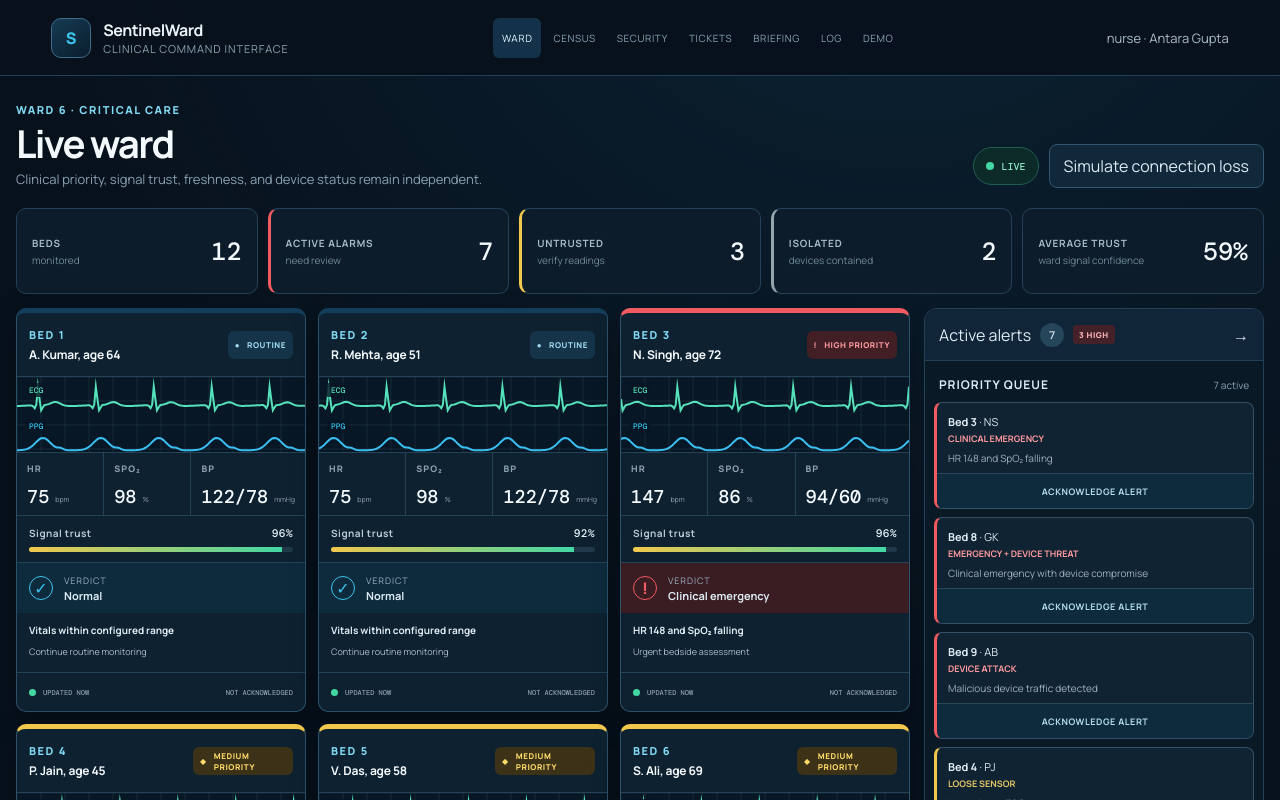
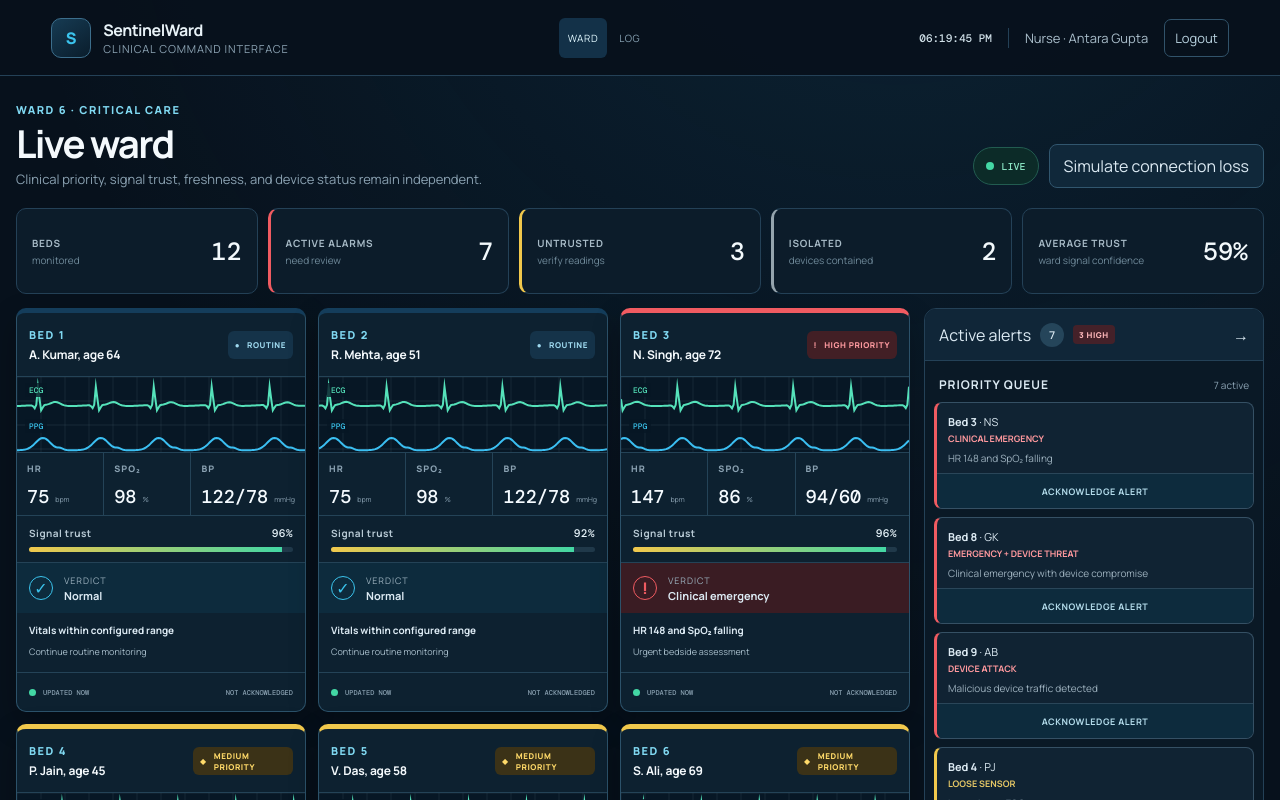
Before and after one commit to aragupta1225/sentinelward-frontend, a React (Vite) app: page /ward in a window 1280 px wide. Shown: the top 800 px of the page. Built offline with nearby package versions, Linux system fonts and the light colour scheme.

Commit message:
feat: add role-aware application shell

```diff
--- a/src/App.tsx
+++ b/src/App.tsx
@@ -1,14 +1,22 @@
+import { useEffect, useState } from 'react'
 import { Link, NavLink, Navigate, Route, Routes } from 'react-router-dom'
 import { BedDetailFunctionalPage } from './pages/BedDetailFunctionalPage'
 import { ActionLogPage, BriefingPage, CensusPage, DemoPage, IncidentPage, LandingPage, LoginPage, ReportPage, SecurityPage, TelegramPage, TicketsPage } from './pages/OperationalPages'
 import { WardPage } from './pages/WardPage'
 import { WardMilestonePage } from './pages/WardMilestonePage'
 import { useBedDetailStore } from './store/bedDetailStore'
+import { canViewScreen, ROLE_LABELS, type ScreenId } from './domain/access'
 
 const navigation = [
-  ['/ward', 'Ward'], ['/census', 'Census'], ['/security', 'Security'],
-  ['/tickets', 'Tickets'], ['/briefing', 'Briefing'], ['/log', 'Log'], ['/demo', 'Demo'],
+  ['/ward', 'Ward', 'ward'], ['/census', 'Census', 'census'], ['/security', 'Security', 'security'],
+  ['/tickets', 'Tickets', 'tickets'], ['/briefing', 'Briefing', 'briefing'], ['/log', 'Log', 'log'], ['/demo', 'Demo', 'demo'],
 ] as const
+
+function WardClock() {
+  const [time, setTime] = useState(() => Date.now())
+  useEffect(() => { const timer = window.setInterval(() => setTime(Date.now()), 1000); return () => window.clearInterval(timer) }, [])
+  return <time dateTime={new Date(time).toISOString()}>{new Intl.DateTimeFormat('en', { hour: '2-digit', minute: '2-digit', second: '2-digit' }).format(time)}</time>
+}
 
 export default function App() {
   const role = useBedDetailStore((state) => state.currentRole)
@@ -17,8 +25,8 @@ export default function App() {
       <a className="skip-link" href="#main-content">Skip to main content</a>
       <header className="topbar">
         <Link className="brand" to="/ward" aria-label="SentinelWard ward view"><span className="brand__mark" aria-hidden="true">S</span><span><strong>SentinelWard</strong><small>Clinical command interface</small></span></Link>
-        <nav className="primary-nav" aria-label="Primary">{navigation.map(([to, label]) => <NavLink key={to} to={to}>{label}</NavLink>)}</nav>
-        <div className="topbar__context"><span>{role.replace('_', ' ')} · Antara Gupta</span></div>
+        <nav className="primary-nav" aria-label="Primary">{navigation.filter(([, , screen]) => canViewScreen(role, screen as ScreenId)).map(([to, label]) => <NavLink key={to} to={to}>{label}</NavLink>)}</nav>
+        <div className="topbar__context"><WardClock /><span className="topbar__divider" aria-hidden="true" /><span>{ROLE_LABELS[role]} · Antara Gupta</span><Link className="logout-link" to="/login">Logout</Link></div>
       </header>
       <Routes>
         <Route path="/" element={<LandingPage />} />
--- a/src/domain/access.ts
+++ b/src/domain/access.ts
@@ -1,6 +1,7 @@
 export const ROLES = ['nurse', 'doctor', 'it', 'biomedical', 'operator'] as const
 export type Role = (typeof ROLES)[number]
 export type Permission = 'acknowledge_alert' | 'confirm_bedside_status' | 'isolate_device' | 'undo_isolation'
+export type ScreenId = 'ward' | 'census' | 'security' | 'tickets' | 'briefing' | 'log' | 'demo' | 'telegram'
 
 export const ROLE_LABELS: Record<Role, string> = {
   nurse: 'Nurse', doctor: 'Doctor / tele-ICU', it: 'IT',
@@ -16,6 +17,18 @@ export const ROLE_PERMISSIONS: Record<Role, readonly Permission[]> = {
   operator: ['acknowledge_alert', 'isolate_device', 'undo_isolation'],
 }
 
+export const ROLE_SCREENS: Record<Role, readonly ScreenId[]> = {
+  nurse: ['ward', 'log', 'telegram'],
+  doctor: ['ward', 'census', 'briefing', 'log', 'telegram'],
+  it: ['ward', 'security', 'log'],
+  biomedical: ['ward', 'tickets', 'log'],
+  operator: ['ward', 'census', 'security', 'tickets', 'briefing', 'log', 'demo', 'telegram'],
+}
+
 export function can(role: Role, permission: Permission) {
   return ROLE_PERMISSIONS[role].includes(permission)
 }
+
+export function canViewScreen(role: Role, screen: ScreenId) {
+  return ROLE_SCREENS[role].includes(screen)
+}
--- a/src/index.css
+++ b/src/index.css
@@ -25,6 +25,8 @@ button, [href] { touch-action: manipulation; }
 .brand small { color: var(--muted); font-size: 11px; text-transform: uppercase; letter-spacing: .08em; }
 .topbar__context { display: flex; gap: 16px; align-items: center; color: #a9bdca; font-size: 13px; }
 .topbar__divider { height: 20px; width: 1px; background: var(--line); }
+.topbar__context time { color: #d0e0e8; font: 500 11px 'DM Mono', monospace; }
+.logout-link { min-height: 38px; display: inline-flex; align-items: center; border: 1px solid #31536a; border-radius: 7px; padding: 0 10px; color: #b8d2df; text-decoration: none; }
 
 .milestone-page { width: min(1240px, calc(100% - 40px)); margin: 0 auto; padding: 44px 0 72px; }
 .milestone-intro { display: flex; align-items: end; justify-content: space-between; gap: 32px; margin-bottom: 28px; }
```
Also changed, not shown: 1 other file (tests, documents, lock files or other folders).
